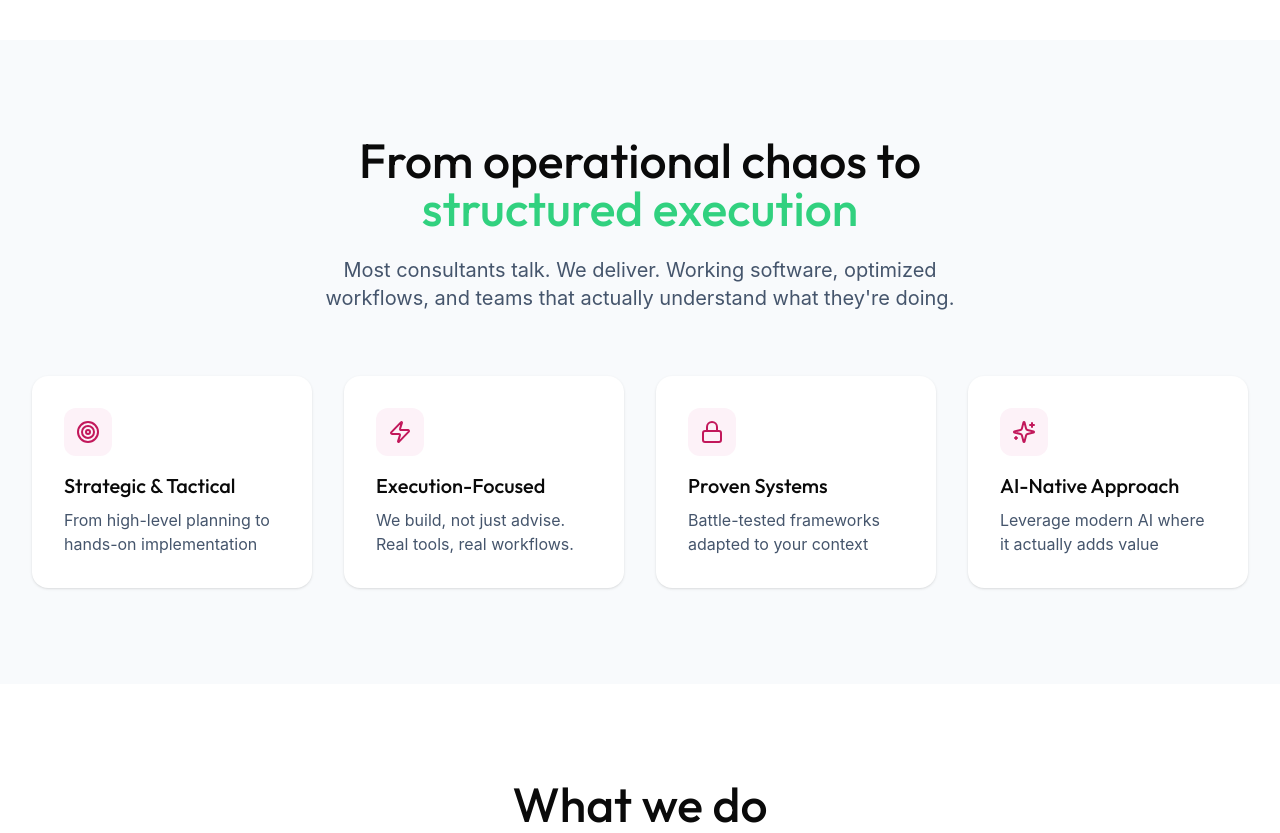
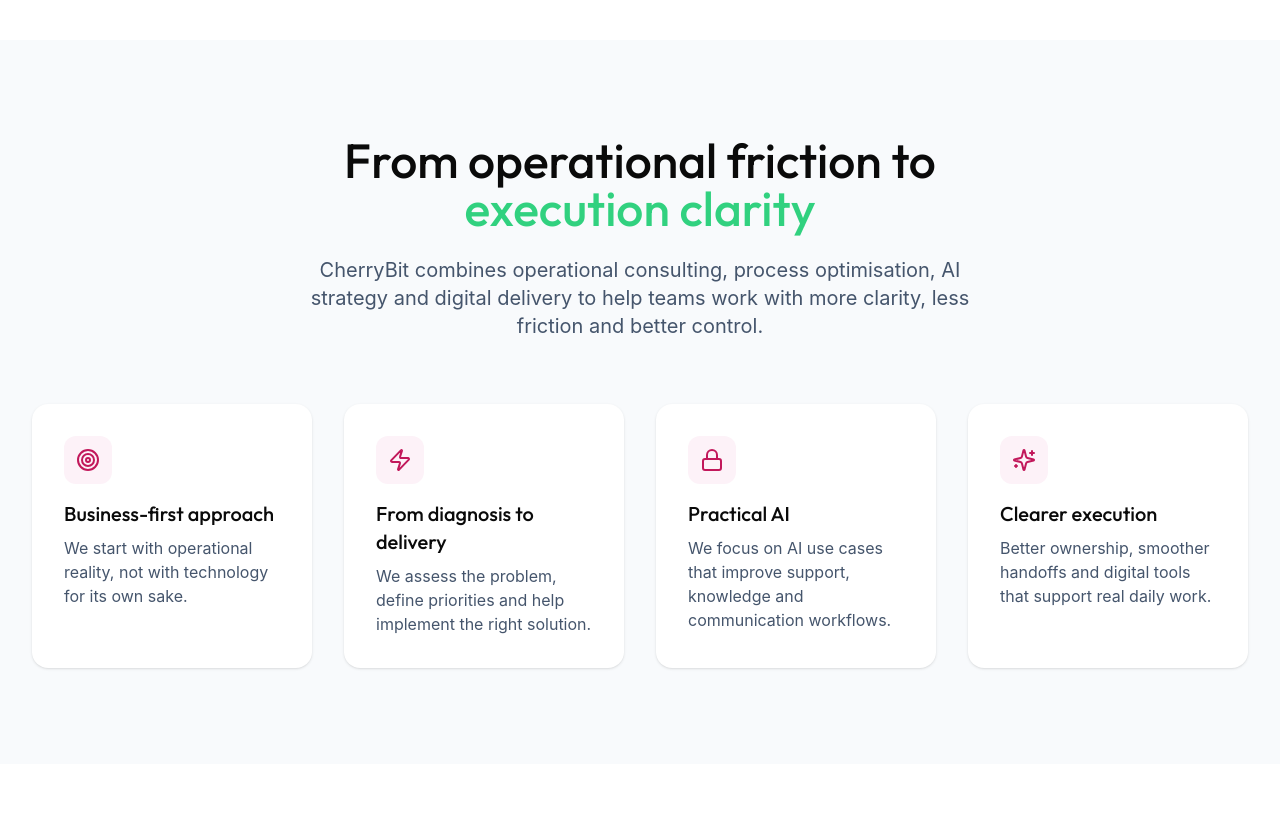
Before and after one commit to dacvetux/cherrybit-landing, a React (Vite) app: page / in a window 1280 px wide. Shown: the part 760-1593 px from the top of the page. Built offline with nearby package versions, Linux system fonts and the light colour scheme.

Commit message:
Refine value proposition for improved clarity
Revise value proposition to enhance clarity and focus on operational effectiveness.

```diff
--- a/src/i18n/translations.ts
+++ b/src/i18n/translations.ts
@@ -115,25 +115,25 @@
   exploreServices: 'Explore Services',
 },
 valueProp: {
-    heading1: 'From operational chaos to',
-    heading2: 'structured execution',
-    body: "Most consultants talk. We deliver. Working software, optimized workflows, and teams that actually understand what they're doing.",
+  heading1: 'From operational friction to',
+  heading2: 'execution clarity',
+  body: 'CherryBit combines operational consulting, process optimisation, AI strategy and digital delivery to help teams work with more clarity, less friction and better control.',
   benefits: [
     {
-        title: 'Strategic & Tactical',
-        description: 'From high-level planning to hands-on implementation',
+      title: 'Business-first approach',
+      description: 'We start with operational reality, not with technology for its own sake.',
     },
     {
-        title: 'Execution-Focused',
-        description: 'We build, not just advise. Real tools, real workflows.',
+      title: 'From diagnosis to delivery',
+      description: 'We assess the problem, define priorities and help implement the right solution.',
     },
     {
-        title: 'Proven Systems',
-        description: 'Battle-tested frameworks adapted to your context',
+      title: 'Practical AI',
+      description: 'We focus on AI use cases that improve support, knowledge and communication workflows.',
     },
     {
-        title: 'AI-Native Approach',
-        description: 'Leverage modern AI where it actually adds value',
+      title: 'Clearer execution',
+      description: 'Better ownership, smoother handoffs and digital tools that support real daily work.',
     },
   ],
 },
@@ -294,28 +294,25 @@
   exploreServices: 'Raziščite storitve',
 },
 valueProp: {
-    heading1: 'Od operativnega kaosa do',
-    heading2: 'strukturirane izvedbe',
-    body: 'Večina svetovalcev samo govori. Mi dostavljamo. Delujoča programska oprema, optimizirani delovni tokovi in ekipe, ki dejansko razumejo, kaj počnejo.',
+  heading1: 'Od operativnih trenj do',
+  heading2: 'jasne izvedbe',
+  body: 'CherryBit združuje operativno svetovanje, optimizacijo procesov, AI strategijo in digitalno izvedbo, da ekipam pomaga do večje jasnosti, manj trenja in boljšega nadzora.',
   benefits: [
     {
-        title: 'Strateško & Taktično',
-        description:
-          'Od visokokakovostnega načrtovanja do neposredne implementacije',
+      title: 'Business-first pristop',
+      description: 'Začnemo pri operativni realnosti podjetja, ne pri tehnologiji sami zase.',
     },
     {
-        title: 'Osredotočeni na izvedbo',
-        description:
-          'Gradimo, ne le svetujemo. Resnična orodja, resnični delovni tokovi.',
+      title: 'Od diagnoze do izvedbe',
+      description: 'Ocenimo problem, določimo prioritete in pomagamo izvesti pravo rešitev.',
     },
     {
-        title: 'Preizkušeni sistemi',
-        description: 'Preizkušeni okviri, prilagojeni vašemu kontekstu',
+      title: 'Praktičen AI',
+      description: 'Osredotočamo se na AI use case-e, ki izboljšajo support, knowledge in komunikacijske workflowe.',
     },
     {
-        title: 'Pristop z AI',
-        description:
-          'Izkoristite sodobno AI tam, kjer dejansko prinaša vrednost',
+      title: 'Bolj jasna izvedba',
+      description: 'Boljši ownership, bolj tekoče predaje dela in digitalna orodja za realno vsakodnevno delo.',
     },
   ],
 },
@@ -475,27 +472,25 @@
   exploreServices: 'Leistungen entdecken',
 },
 valueProp: {
-    heading1: 'Vom operativen Chaos zur',
-    heading2: 'strukturierten Umsetzung',
-    body: 'Die meisten Berater reden. Wir liefern. Funktionierende Software, optimierte Workflows und Teams, die wirklich verstehen, was sie tun.',
+  heading1: 'Von operativer Reibung zu',
+  heading2: 'klarer Umsetzung',
+  body: 'CherryBit verbindet operative Beratung, Prozessoptimierung, KI-Strategie und digitale Umsetzung, damit Teams mit mehr Klarheit, weniger Reibung und besserer Kontrolle arbeiten können.',
   benefits: [
     {
-        title: 'Strategisch & Taktisch',
-        description: 'Von der Gesamtplanung bis zur konkreten Umsetzung',
+      title: 'Business-first-Ansatz',
+      description: 'Wir starten bei der operativen Realität des Unternehmens, nicht bei Technologie um ihrer selbst willen.',
     },
     {
-        title: 'Umsetzungsorientiert',
-        description:
-          'Wir bauen, beraten nicht nur. Echte Tools, echte Workflows.',
+      title: 'Von der Diagnose zur Umsetzung',
+      description: 'Wir bewerten das Problem, setzen Prioritäten und helfen bei der Umsetzung der richtigen Lösung.',
     },
     {
-        title: 'Bewährte Systeme',
-        description: 'Praxiserprobte Frameworks, angepasst an Ihren Kontext',
+      title: 'Praktische KI',
+      description: 'Wir konzentrieren uns auf KI-Anwendungsfälle, die Support-, Knowledge- und Kommunikations-Workflows verbessern.',
     },
     {
-        title: 'KI-nativer Ansatz',
-        description:
-          'Moderne KI dort einsetzen, wo sie wirklich Mehrwert schafft',
+      title: 'Klarere Umsetzung',
+      description: 'Bessere Verantwortlichkeiten, reibungslosere Übergaben und digitale Werkzeuge für das reale Tagesgeschäft.',
     },
   ],
 },
```
Lines whose indentation alone changed are shown as unchanged.
